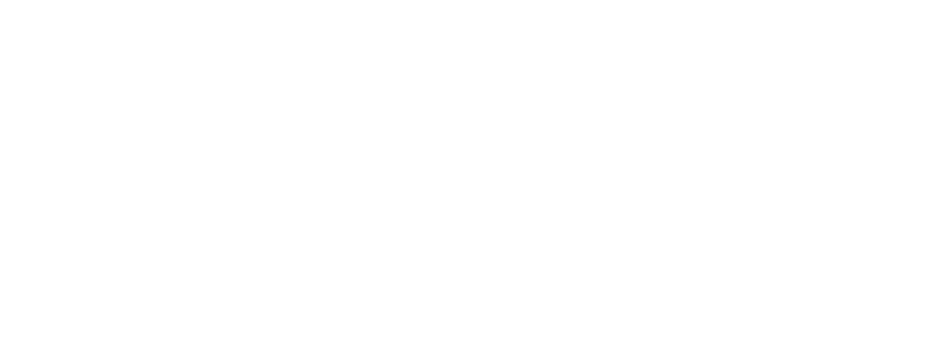
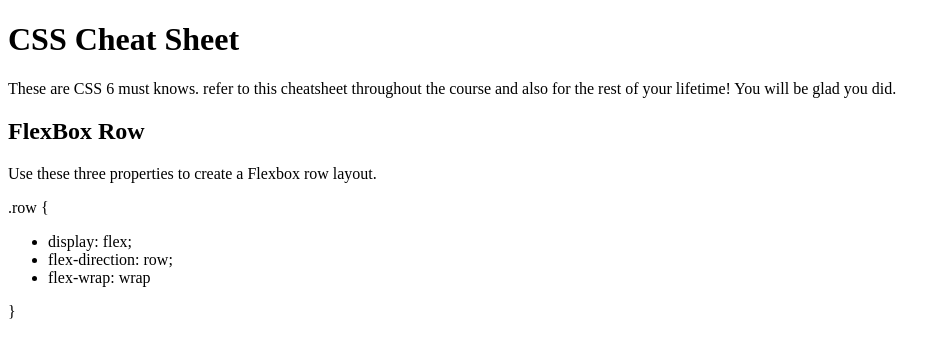
Before and after one commit to Adachika/css-cheat, a plain HTML site: page index.html in a window 1280 px wide. Shown: the whole page, without its empty margins (0-951 px from the left). Drawn offline with Linux system fonts and the light colour scheme.

Commit message:
added base html

```diff
--- a/index.html
+++ b/index.html
@@ -7,6 +7,29 @@
         <title>CSS Cheat Sheet</title>
     </head>
     <body>
+        <header>
+            <h1> CSS Cheat Sheet</h1>
+            <p>These are CSS 6 must knows. refer to this cheatsheet throughout the course
+                and also for the rest of your lifetime! You will be glad you did.
+            </p>
+        </header>
 
+       <main>
+        <article>
+            <h2 class="css-styl", id="frb">FlexBox Row</h2>
+            <p>Use these three properties to create a Flexbox row layout.
+            </p>
+            <p>
+                .row {
+                <ul>
+                    <li>display: flex;</li>
+                    <li>flex-direction: row;</li>
+                    <li>flex-wrap: wrap</li>
+                </ul>
+                }
+            </p>
+
+        </article>
+       </main>
     </body>
 </html>
```
